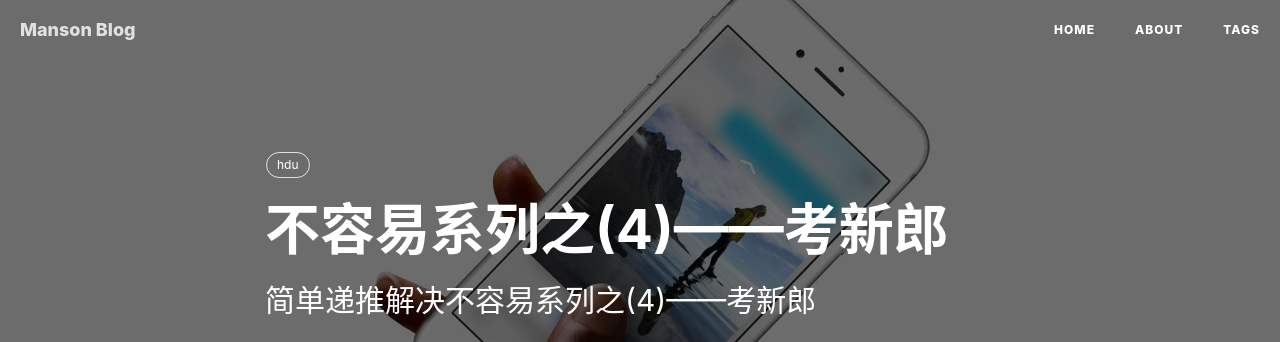
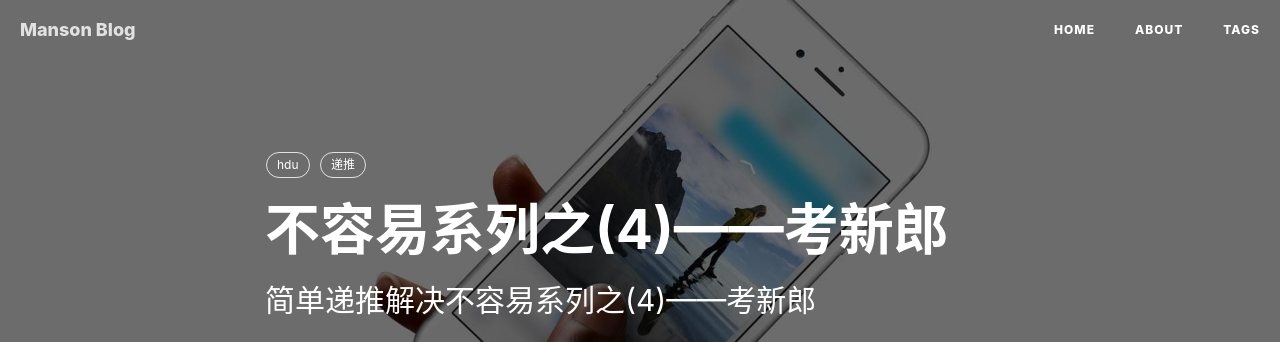
Before and after one commit to MaKaRuiNah/oldblog, a Jekyll site: the page built from _posts/2018-03-07-不容易系列之(4)——考新郎.md, in a window 1280 px wide and 900 px high. Shown: the top 342 px of the window. Built offline with Jekyll 4.4.1, drawn with Linux system fonts in a browser that asks for light colours; nearby versions of some CDN libraries; comment, search, counter and statistics services are not loaded.

Commit message:
Update 2018-03-07-不容易系列之(4)——考新郎.md

```diff
--- a/_posts/2018-03-07-不容易系列之(4)——考新郎.md
+++ b/_posts/2018-03-07-不容易系列之(4)——考新郎.md
@@ -8,6 +8,7 @@ header-img: img/post-bg-ios9-web.jpg
 catalog: true
 tags:
     - hdu
+    - 递推
 ---
 # 问题描述：
 国庆期间,省城HZ刚刚举行了一场盛大的集体婚礼,为了使婚礼进行的丰富一些,司仪临时想出了有一个有意思的节目,叫做"考新郎",具体的操作是这样的:
```
